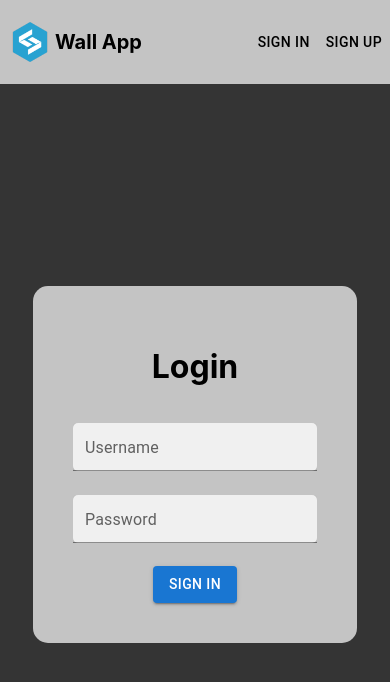
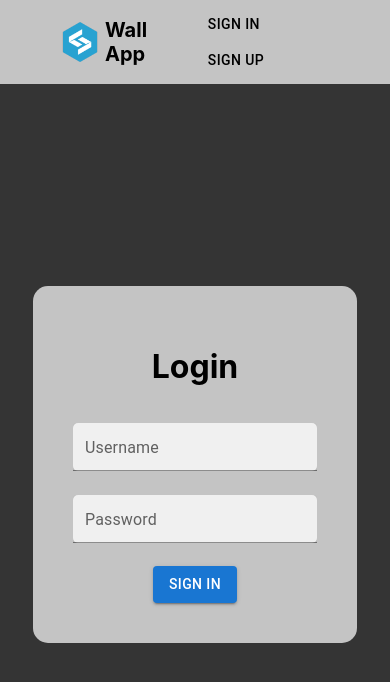
Before and after one commit to luciobj/wallapp-frontend, a React (Create React App) app: page /signin in a window 390 px wide. Shown: the top 682 px of the page. Built offline with nearby package versions, Linux system fonts and the light colour scheme.

Commit message:
fix: better loading feedback and non mobile style

```diff
--- a/src/components/Header/index.jsx
+++ b/src/components/Header/index.jsx
@@ -23,7 +23,7 @@ export default function Header() {
       </Link>
       { isLogged
         ? (
-          <div>
+          <div className="header-links">
             <span>{`Hello, ${username}`}</span>
             <Button
               variant="text"
@@ -35,7 +35,7 @@ export default function Header() {
           </div>
         )
         : (
-          <div>
+          <div className="header-links">
             <Button
               variant="text"
             >
--- a/src/components/Header/style.css
+++ b/src/components/Header/style.css
@@ -41,4 +41,11 @@
 }
 
 @media (min-width: 361px) {
+  .header-title-container {
+    margin-left: 50px;
+  }
+
+  .header-links {
+    margin-right: 52px;
+  }
 }
--- a/src/components/PostItCard/style.css
+++ b/src/components/PostItCard/style.css
@@ -44,6 +44,3 @@
   margin: 0px 15px;
   flex-direction: column;
 }
-
-@media (min-width: 361px) {
-}
--- a/src/pages/NotFound/style.css
+++ b/src/pages/NotFound/style.css
@@ -11,6 +11,3 @@
   align-items: center;
   justify-content: center;
 }
-
-@media (min-width: 361px) {
-}
--- a/src/pages/Register/index.jsx
+++ b/src/pages/Register/index.jsx
@@ -1,5 +1,7 @@
-import { TextField, Button, Alert } from '@mui/material';
 import React, { useState, useEffect } from 'react';
+import {
+  TextField, Button, Alert,
+} from '@mui/material';
 import { useNavigate } from 'react-router-dom';
 import Header from '../../components/Header';
 import { postUser } from '../../helpers';
@@ -180,6 +182,12 @@ export default function Register() {
             margin="normal"
             size="small"
           />
+          {
+            disabled ? (
+              <Button variant="contained">
+                Loading...
+              </Button>
+            ) : (
               <Button
                 variant="contained"
                 onClick={handleClick}
@@ -187,6 +195,8 @@ export default function Register() {
               >
                 Sign up
               </Button>
+            )
+          }
         </form>
       </div>
       {
```
Lines whose indentation alone changed are shown as unchanged.
